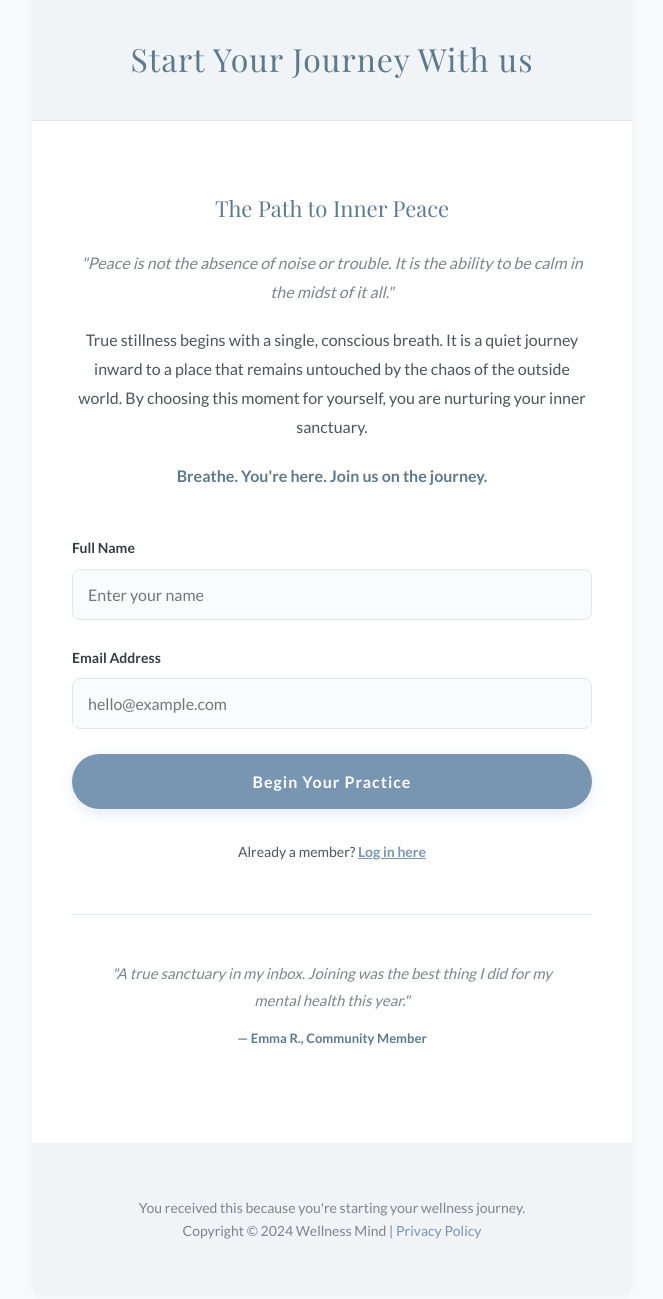
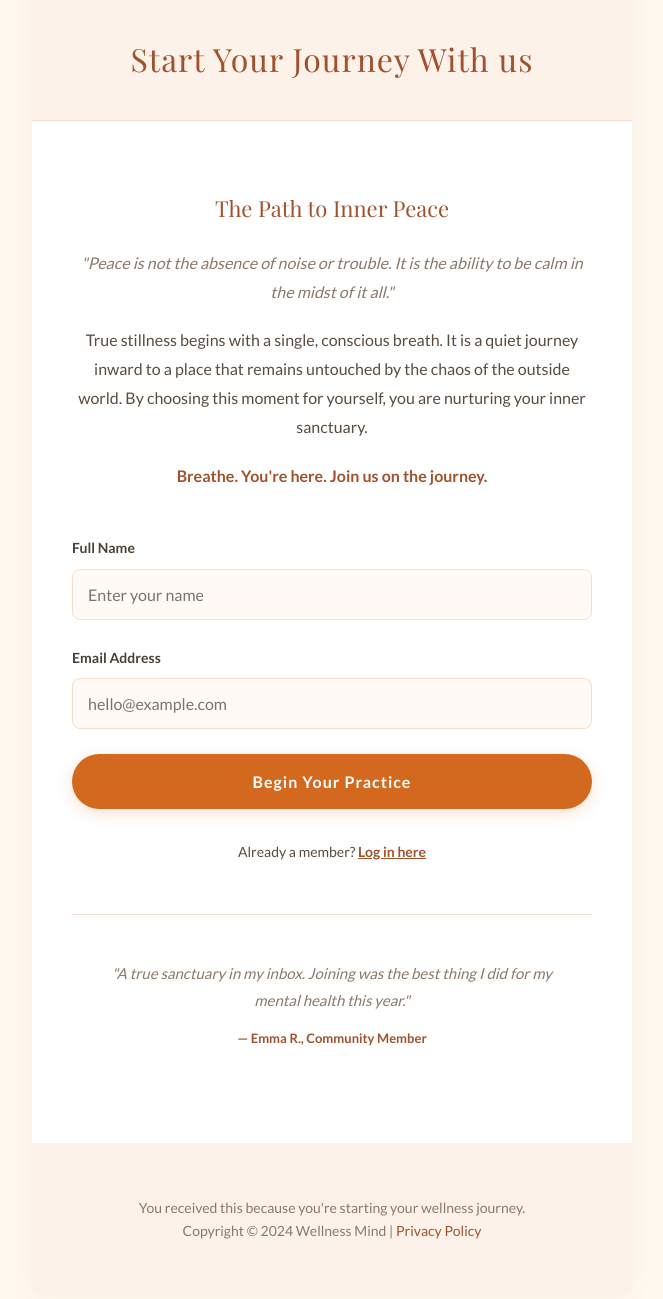
Before and after one commit to KingQuinn/Email-template, a website: page signup.html in a window 1280 px wide. Shown: the part 293-1592 px from the top of the page, without its empty margins (308-971 px from the left). Drawn offline with nearby package versions, Linux system fonts and the light colour scheme.

Commit message:
warmer tones

```diff
--- a/signup.html
+++ b/signup.html
@@ -10,12 +10,12 @@
             margin: 0;
             padding: 0;
             font-family: 'Lato', sans-serif;
-            background-color: #F8FAFB; /* Misty Mist */
-            color: #333D42; /* Charcoal */
+            background-color: #FFF9F0; /* Warm Almond */
+            color: #4B3F35; /* Deep Walnut */
         }
         h1, h2, h3 {
             font-family: 'Playfair Display', serif;
-            color: #5D7A8C; /* Slate Blue */
+            color: #8B4513; /* Saddle Brown */
         }
         .container {
             width: 100%;
@@ -24,7 +24,7 @@
             background-color: #ffffff;
             border-radius: 12px;
             overflow: hidden;
-            box-shadow: 0 4px 20px rgba(0,0,0,0.03);
+            box-shadow: 0 4px 25px rgba(139, 69, 19, 0.05);
         }
         .hero-img {
             width: 100%;
@@ -33,15 +33,15 @@
             display: block;
         }
         .header {
-            background-color: #F0F4F7; /* Soft Slate Grey */
+            background-color: #FDF2E9; /* Soft Peach */
             padding: 40px;
             text-align: center;
-            border-bottom: 1px solid #E1E8ED;
+            border-bottom: 1px solid #F5DED0;
         }
         .header h1 {
             font-size: 32px;
             margin: 0;
-            color: #5D7A8C;
+            color: #A0522D; /* Sienna */
             font-weight: 400;
             letter-spacing: 1px;
         }
@@ -49,7 +49,7 @@
             padding: 50px 40px;
             line-height: 1.8;
             font-size: 16px;
-            color: #4A555C;
+            color: #5C4B3F;
         }
         .input-group {
             margin-bottom: 25px;
@@ -58,30 +58,30 @@
             display: block;
             font-weight: 700;
             margin-bottom: 8px;
-            color: #333D42;
+            color: #4B3F35;
             font-size: 14px;
         }
         .input-group input {
             width: 100%;
             padding: 15px;
-            border: 1px solid #E1E8ED;
+            border: 1px solid #F5DED0;
             border-radius: 8px;
             font-size: 16px;
             font-family: 'Lato', sans-serif;
-            background-color: #F9FBFC;
+            background-color: #FFFAF5;
             box-sizing: border-box;
             transition: all 0.3s ease;
         }
         .input-group input:focus {
             outline: none;
-            border-color: #7895B2;
+            border-color: #D2691E;
             background-color: #ffffff;
-            box-shadow: 0 0 0 3px rgba(120, 149, 178, 0.1);
+            box-shadow: 0 0 0 3px rgba(210, 105, 30, 0.1);
         }
         .signup-button {
             display: block;
             width: 100%;
-            background-color: #7895B2;
+            background-color: #D2691E;
             color: #ffffff;
             text-decoration: none;
             text-align: center;
@@ -94,23 +94,23 @@
             cursor: pointer;
             transition: all 0.3s ease;
             font-family: 'Lato', sans-serif;
-            box-shadow: 0 4px 15px rgba(120, 149, 178, 0.2);
+            box-shadow: 0 4px 15px rgba(210, 105, 30, 0.2);
         }
         .signup-button:hover {
-            background-color: #5D7A8C;
+            background-color: #B45309;
             transform: translateY(-1px);
-            box-shadow: 0 6px 20px rgba(93, 122, 140, 0.3);
+            box-shadow: 0 6px 20px rgba(180, 83, 9, 0.3);
         }
         .footer {
-            background-color: #F0F4F7;
+            background-color: #FDF2E9;
             padding: 40px;
             text-align: center;
-            color: #7A868C;
+            color: #8C786A;
             font-size: 14px;
             line-height: 1.6;
         }
         .footer a {
-            color: #7895B2;
+            color: #A0522D;
             text-decoration: none;
         }
         @media only screen and (max-width: 600px) {
@@ -134,11 +134,11 @@
 
         <!-- Signup Form Content -->
         <div class="form-content">
-            <div style="text-align: center; margin-bottom: 45px; color: #4A555C;">
-                <h2 style="font-size: 22px; color: #5D7A8C; margin-bottom: 20px; font-weight: 400;">The Path to Inner Peace</h2>
-                <p style="font-style: italic; margin-bottom: 20px; color: #7A868C;">"Peace is not the absence of noise or trouble. It is the ability to be calm in the midst of it all."</p>
+            <div style="text-align: center; margin-bottom: 45px; color: #5C4B3F;">
+                <h2 style="font-size: 22px; color: #A0522D; margin-bottom: 20px; font-weight: 400;">The Path to Inner Peace</h2>
+                <p style="font-style: italic; margin-bottom: 20px; color: #8C786A;">"Peace is not the absence of noise or trouble. It is the ability to be calm in the midst of it all."</p>
                 <p style="margin-bottom: 15px;">True stillness begins with a single, conscious breath. It is a quiet journey inward to a place that remains untouched by the chaos of the outside world. By choosing this moment for yourself, you are nurturing your inner sanctuary.</p>
-                <p style="margin-top: 20px; font-weight: 700; color: #5D7A8C;">Breathe. You're here. Join us on the journey.</p>
+                <p style="margin-top: 20px; font-weight: 700; color: #A0522D;">Breathe. You're here. Join us on the journey.</p>
             </div>
 
             <form id="signupForm">
@@ -156,13 +156,13 @@
             <div id="message" style="display: none; text-align: center; margin-top: 20px; padding: 15px; border-radius: 8px;"></div>
 
             <p style="text-align: center; font-size: 14px; margin-top: 30px;">
-                Already a member? <a href="#" style="color: #7895B2; font-weight: 700;">Log in here</a>
+                Already a member? <a href="#" style="color: #A0522D; font-weight: 700;">Log in here</a>
             </p>
 
             <!-- Testimonial Highlight -->
-            <div style="margin-top: 50px; padding: 30px; border-top: 1px solid #E1E8ED; text-align: center;">
-                <p style="font-style: italic; color: #7A868C; font-size: 15px; margin-bottom: 10px;">"A true sanctuary in my inbox. Joining was the best thing I did for my mental health this year."</p>
-                <p style="font-weight: 700; color: #5D7A8C; font-size: 13px;">— Emma R., Community Member</p>
+            <div style="margin-top: 50px; padding: 30px; border-top: 1px solid #F5DED0; text-align: center;">
+                <p style="font-style: italic; color: #8C786A; font-size: 15px; margin-bottom: 10px;">"A true sanctuary in my inbox. Joining was the best thing I did for my mental health this year."</p>
+                <p style="font-weight: 700; color: #A0522D; font-size: 13px;">— Emma R., Community Member</p>
             </div>
         </div>
 
@@ -203,8 +203,8 @@
 
                 if (response.ok) {
                     messageDiv.style.display = 'block';
-                    messageDiv.style.backgroundColor = '#F0F4F7';
-                    messageDiv.style.color = '#5D7A8C';
+                    messageDiv.style.backgroundColor = '#FDF2E9';
+                    messageDiv.style.color = '#A0522D';
                     messageDiv.textContent = 'Welcome! You have successfully joined our community.';
                     e.target.reset();
                 } else {
```
Also changed, not shown: index.html (+33 -33 lines).
